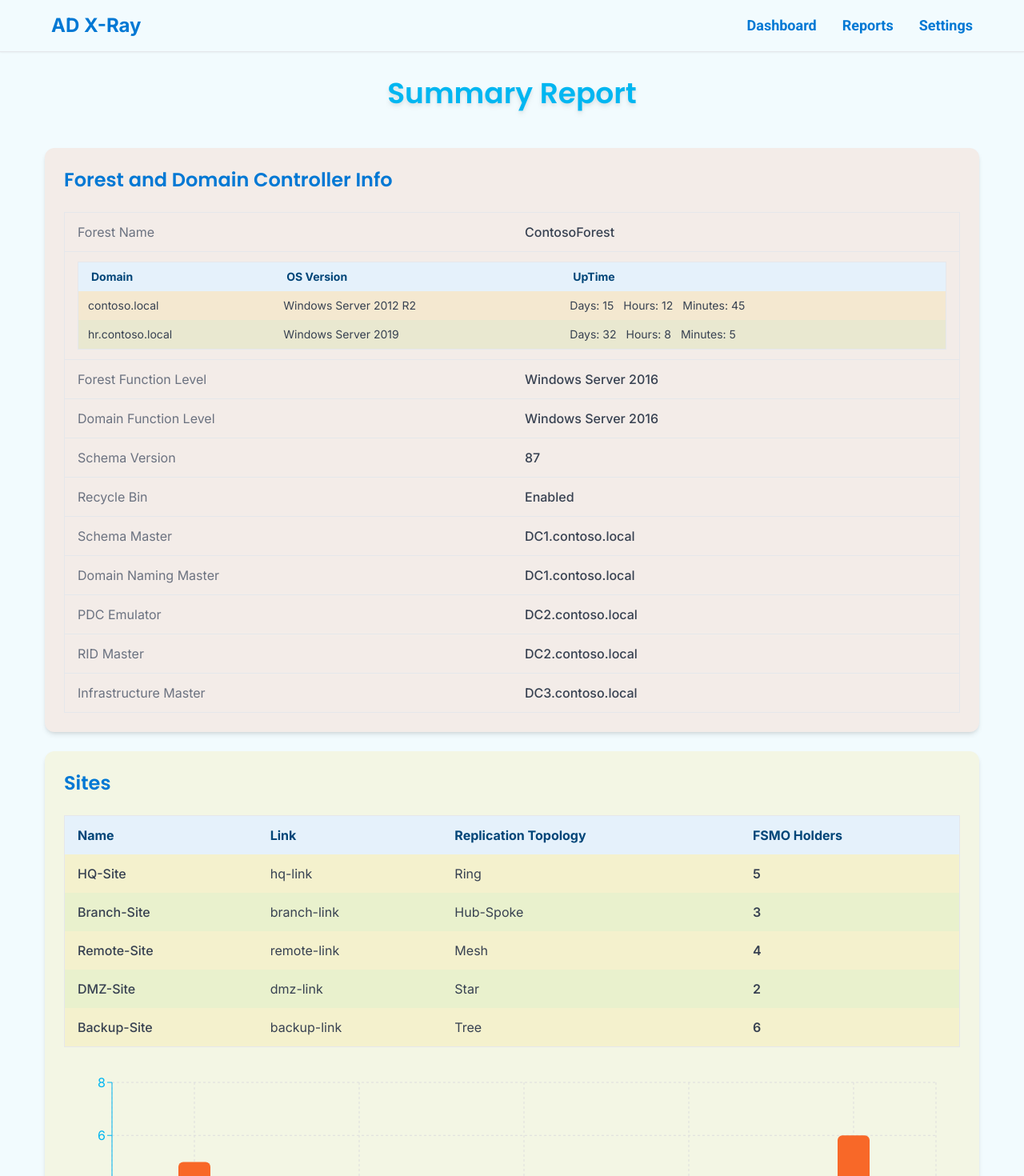
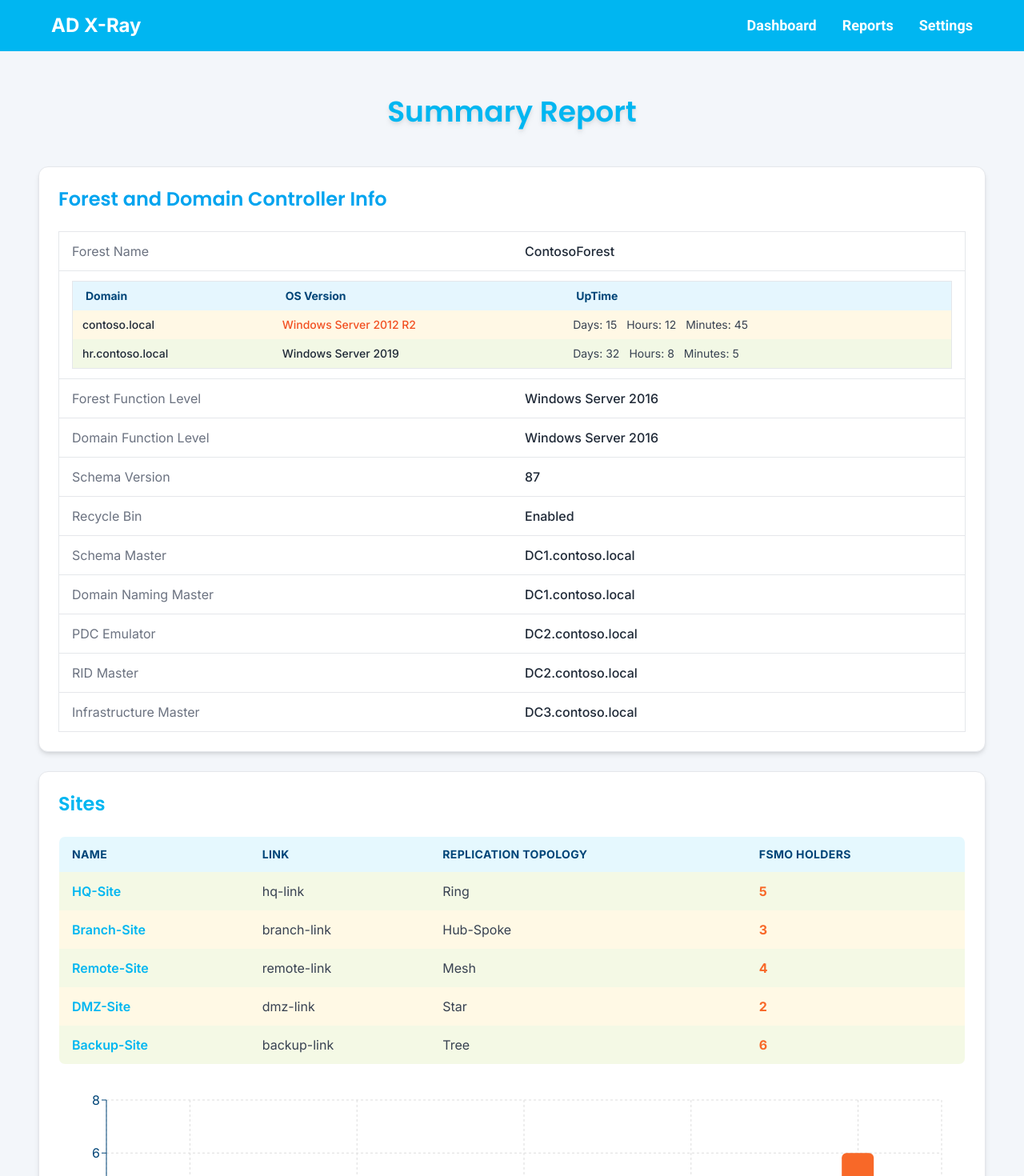
Before and after one commit to lingueeni/chart-app, a Next.js app: page / in a window 1280 px wide. Shown: the top 1470 px of the page at 80% size. Built offline with nearby package versions, Linux system fonts and the light colour scheme.

Commit message:
change schema to windows logo schema

```diff
--- a/app/components/ForestCard.tsx
+++ b/app/components/ForestCard.tsx
@@ -53,14 +53,16 @@ export default function ForestCard() {
   };
 
   return (
-    <div className="w-full bg-orange/10 p-6 rounded-xl shadow-md hover:shadow-[0_0_20px_3px_rgba(248,104,40,0.3)] transition-shadow duration-300">
-      <h2 className="font-poppins text-2xl font-bold text-[#0078D4] mb-6">
+    <div className="w-full bg-white p-6 rounded-xl shadow-md border border-gray-200">
+      {/* Title */}
+      <h2 className="font-poppins text-2xl font-bold text-[#00A4EF] mb-6">
         Forest and Domain Controller Info
       </h2>
 
       <div className="overflow-x-auto">
-        <table className="min-w-full text-base text-gray-700 border border-gray-200 rounded-lg">
+        <table className="min-w-full text-base text-gray-800 border border-gray-200 rounded-lg">
           <tbody>
+            {/* Forest Name */}
             <tr className="border-b border-gray-200">
               <td className="px-4 py-3 text-gray-500 w-1/2">Forest Name</td>
               <td className="px-4 py-3 font-medium">{forestData.forestName}</td>
@@ -70,9 +72,9 @@ export default function ForestCard() {
             <tr className="border-b border-gray-200">
               <td colSpan={2} className="px-4 py-3">
                 <div className="overflow-x-auto">
-                  <table className="min-w-full text-left text-gray-700 text-sm border border-gray-200 rounded-lg">
+                  <table className="min-w-full text-left text-sm border border-gray-200 rounded-lg">
                     <thead>
-                      <tr className="bg-[#E5F1FB] text-[#004578]">
+                      <tr className="bg-[#00A4EF]/10 text-[#004578]">
                         <th className="px-4 py-2">Domain</th>
                         <th className="px-4 py-2">OS Version</th>
                         <th className="px-4 py-2">UpTime</th>
@@ -83,12 +85,22 @@ export default function ForestCard() {
                         <tr
                           key={i}
                           className={`${
-                            i % 2 === 0 ? "bg-yellow/10" : "bg-green/10"
-                          } hover:bg-orange/20 transition-colors`}
+                            i % 2 === 0 ? "bg-[#FFB900]/10" : "bg-[#7FBA00]/10"
+                          } hover:bg-[#F25022]/10 transition-colors`}
                         >
-                          <td className="px-3 py-2">{domain.name}</td>
-                          <td className="px-3 py-2">{domain.osVersion}</td>
-                          <td className="px-3 py-2">
+                          <td className="px-3 py-2 font-medium">
+                            {domain.name}
+                          </td>
+                          <td
+                            className={`px-3 py-2 font-medium ${
+                              domain.osVersion.includes("2012")
+                                ? "text-[#F25022]"
+                                : "text-[#1F2937]"
+                            }`}
+                          >
+                            {domain.osVersion}
+                          </td>
+                          <td className="px-3 py-2 text-gray-700">
                             {domain.upTime.map((u, j) => {
                               const key = Object.keys(u)[0];
                               return (
@@ -109,13 +121,13 @@ export default function ForestCard() {
             {/* Forest info */}
             <tr className="border-b border-gray-200">
               <td className="px-4 py-3 text-gray-500">Forest Function Level</td>
-              <td className="px-4 py-3 font-medium">
+              <td className="px-4 py-3 font-medium ">
                 {forestData.forestFunctionLevel}
               </td>
             </tr>
             <tr className="border-b border-gray-200">
               <td className="px-4 py-3 text-gray-500">Domain Function Level</td>
-              <td className="px-4 py-3 font-medium">
+              <td className="px-4 py-3 font-medium ">
                 {forestData.domainFunctionLevel}
               </td>
             </tr>
@@ -127,7 +139,9 @@ export default function ForestCard() {
             </tr>
             <tr className="border-b border-gray-200">
               <td className="px-4 py-3 text-gray-500">Recycle Bin</td>
-              <td className="px-4 py-3 font-medium">{forestData.recycleBin}</td>
+              <td className="px-4 py-3 font-medium ">
+                {forestData.recycleBin}
+              </td>
             </tr>
 
             {/* FSMO Roles */}
@@ -145,19 +159,19 @@ export default function ForestCard() {
             </tr>
             <tr className="border-b border-gray-200">
               <td className="px-4 py-3 text-gray-500">PDC Emulator</td>
-              <td className="px-4 py-3 font-medium">
+              <td className="px-4 py-3 font-medium ">
                 {forestData.fsmoRoles.pdcEmulator}
               </td>
             </tr>
             <tr className="border-b border-gray-200">
               <td className="px-4 py-3 text-gray-500">RID Master</td>
-              <td className="px-4 py-3 font-medium">
+              <td className="px-4 py-3 font-medium ">
                 {forestData.fsmoRoles.ridMaster}
               </td>
             </tr>
             <tr>
               <td className="px-4 py-3 text-gray-500">Infrastructure Master</td>
-              <td className="px-4 py-3 font-medium">
+              <td className="px-4 py-3 font-medium ">
                 {forestData.fsmoRoles.infrastructureMaster}
               </td>
             </tr>
--- a/app/components/HealthForm.tsx
+++ b/app/components/HealthForm.tsx
@@ -16,14 +16,20 @@ export default function HealthForm() {
 
   const handleSubmit = (e: React.FormEvent) => {
     e.preventDefault();
-    alert("Running health check...");
+    alert("🔍 Running Active Directory Health Check...");
   };
 
   return (
-    <div className="bg-green/10 p-8 rounded-2xl shadow-md hover:shadow-lg transition-shadow duration-300">
-      <h2 className="text-2xl font-bold text-[#0078D4] mb-6">
+    <div className="bg-white p-8 rounded-2xl shadow-md hover:shadow-lg transition-shadow duration-300">
+      {/* Header */}
+      <h2 className="text-2xl font-oswald font-bold text-[#0078D4] mb-2">
         Enter Domain Information
       </h2>
+      <p className="text-gray-500 font-roboto mb-6">
+        Provide your Active Directory details to start the health check.
+      </p>
+
+      {/* Form */}
       <form
         onSubmit={handleSubmit}
         className="grid grid-cols-1 md:grid-cols-2 gap-6"
@@ -31,44 +37,45 @@ export default function HealthForm() {
         <input
           type="text"
           name="domain"
-          placeholder="Domain Name"
+          placeholder="🌐 Domain Name"
           value={form.domain}
           onChange={handleChange}
-          className="bg-white border border-gray-300 rounded-lg px-4 py-3 text-gray-800 placeholder-gray-450 focus:outline-none focus:ring-2 focus:ring-[#0078D4] transition"
+          className="bg-gray-50 border border-gray-300 rounded-lg px-4 py-3 text-gray-800 placeholder-gray-400 focus:outline-none focus:ring-2 focus:ring-[#0078D4] transition"
           required
         />
         <input
           type="text"
           name="server"
-          placeholder="Domain Controller IP"
+          placeholder="🖥️ Domain Controller IP"
           value={form.server}
           onChange={handleChange}
-          className="bg-white border border-gray-200 rounded-lg px-4 py-3 text-gray-800 placeholder-gray-450 focus:outline-none focus:ring-2 focus:ring-[#0078D4] transition"
+          className="bg-gray-50 border border-gray-300 rounded-lg px-4 py-3 text-gray-800 placeholder-gray-400 focus:outline-none focus:ring-2 focus:ring-[#0078D4] transition"
           required
         />
         <input
           type="text"
           name="username"
-          placeholder="Username"
+          placeholder="👤 Username"
           value={form.username}
           onChange={handleChange}
-          className="bg-white border border-gray-200 rounded-lg px-4 py-3 text-gray-800 placeholder-gray-450 focus:outline-none focus:ring-2 focus:ring-[#0078D4] transition"
+          className="bg-gray-50 border border-gray-300 rounded-lg px-4 py-3 text-gray-800 placeholder-gray-400 focus:outline-none focus:ring-2 focus:ring-[#0078D4] transition"
           required
         />
         <input
           type="password"
           name="password"
-          placeholder="Password"
+          placeholder="🔑 Password"
           value={form.password}
           onChange={handleChange}
-          className="bg-white border border-gray-200 rounded-lg px-4 py-3 text-gray-800 placeholder-gray-450 focus:outline-none focus:ring-2 focus:ring-[#0078D4] transition"
+          className="bg-gray-50 border border-gray-300 rounded-lg px-4 py-3 text-gray-800 placeholder-gray-400 focus:outline-none focus:ring-2 focus:ring-[#0078D4] transition"
           required
         />
 
+        {/* Submit Button */}
         <div className="col-span-1 md:col-span-2 flex justify-center mt-4">
           <button
             type="submit"
-            className="bg-[#0078D4] hover:bg-[#005a9e] text-white font-semibold px-8 py-3 rounded-lg shadow-md transition-colors duration-300"
+            className="bg-[#0078D4] hover:bg-[#005A9E] text-white font-semibold px-8 py-3 rounded-lg shadow-md transition-colors duration-300"
           >
             Run Health Check
           </button>
--- a/app/components/Navbar.tsx
+++ b/app/components/Navbar.tsx
@@ -15,31 +15,47 @@ export default function Navbar() {
     };
 
     handleScroll();
-
     window.addEventListener("scroll", handleScroll, { passive: true });
     return () => window.removeEventListener("scroll", handleScroll);
   }, []);
 
   return (
-    <header className="sticky top-0 z-50 bg-cyan/8 border-b border-gray-200 shadow-sm">
+    <header
+      className={`sticky top-0 z-50 transition-colors duration-300 ${
+        scrolled
+          ? "bg-white border-b border-gray-200 shadow-md"
+          : "bg-[#00B6F1]" // Windows blue
+      }`}
+    >
       <div className="w-[90%] mx-auto py-4 flex justify-between items-center">
+        {/* Logo */}
         <Link
           href="/"
-          className="font-oswald text-2xl font-bold text-[#0078D4] hover:text-[#005A9E] transition-colors"
+          className={`font-oswald text-2xl font-bold transition-colors ${
+            scrolled ? "text-[#00B6F1]" : "text-white hover:text-[#004578]"
+          }`}
         >
           AD X-Ray
         </Link>
 
+        {/* Nav Links */}
         <nav className="space-x-8">
           {[
-            { href: "/", label: "Dashboard" },
-            { href: "/reports", label: "Reports" },
-            { href: "/settings", label: "Settings" },
+            { href: "/", label: "Dashboard", color: "#F86828" }, // Orange
+            { href: "/reports", label: "Reports", color: "#92C400" }, // Green
+            { href: "/settings", label: "Settings", color: "#FFC400" }, // Yellow
           ].map((link) => (
             <Link
               key={link.href}
               href={link.href}
-              className="font-roboto text-[#0078D4] hover:text-[#005A9E] transition-colors font-semibold text-lg"
+              className={`font-roboto font-semibold text-lg transition-colors ${
+                scrolled ? "text-gray-800 hover:opacity-70" : "text-white"
+              }`}
+              style={{
+                textDecorationColor: link.color,
+                textDecorationThickness: "3px",
+                textUnderlineOffset: "6px",
+              }}
             >
               {link.label}
             </Link>
--- a/app/components/SitesCard.tsx
+++ b/app/components/SitesCard.tsx
@@ -58,14 +58,17 @@ export default function SitesCard() {
   ];
 
   return (
-    <div className="w-full bg-yellow/10 p-6 rounded-xl shadow-md hover:shadow-[0_0_20px_3px_rgba(248,104,40,0.3)] transition-shadow duration-300">
-      <h2 className="font-poppins text-2xl font-bold text-[#0078D4] mb-6">
+    <div className="w-full bg-white p-6 rounded-xl shadow-md border border-gray-200 hover:shadow-[0_0_25px_3px_rgba(0,182,241,0.2)] transition-shadow duration-300">
+      {/* Title */}
+      <h2 className="font-poppins text-2xl font-bold text-[#00B6F1] mb-6">
         Sites
       </h2>
+
+      {/* Table */}
       <div className="overflow-x-auto mb-6">
-        <table className="min-w-full text-base text-gray-700 border border-gray-200 rounded-lg">
+        <table className="min-w-full text-base text-gray-700 border border-[#00B6F1]/30 rounded-lg overflow-hidden">
           <thead>
-            <tr className="bg-[#E5F1FB] text-[#004578]">
+            <tr className="bg-[#00B6F1]/10 text-[#004578] uppercase tracking-wide text-sm">
               <th className="px-4 py-3 text-left">Name</th>
               <th className="px-4 py-3 text-left">Link</th>
               <th className="px-4 py-3 text-left">Replication Topology</th>
@@ -77,18 +80,24 @@ export default function SitesCard() {
               <tr
                 key={site.id}
                 className={`${
-                  i % 2 === 0 ? "bg-yellow/10" : "bg-green/10"
-                } hover:bg-orange/20 transition-colors`}
+                  i % 2 === 0 ? "bg-[#92C400]/10" : "bg-[#FFC400]/10"
+                } hover:bg-[#F86828]/20 transition-colors`}
               >
-                <td className="px-4 py-3 font-medium">{site.name}</td>
+                <td className="px-4 py-3 font-semibold text-[#00B6F1]">
+                  {site.name}
+                </td>
                 <td className="px-4 py-3">{site.link}</td>
                 <td className="px-4 py-3">{site.replicationTopology}</td>
-                <td className="px-4 py-3 font-semibold">{site.fsmoCount}</td>
+                <td className="px-4 py-3 font-bold text-[#F86828]">
+                  {site.fsmoCount}
+                </td>
               </tr>
             ))}
           </tbody>
         </table>
       </div>
+
+      {/* Chart */}
       <div className="h-80">
         <ResponsiveContainer width="100%" height="100%">
           <BarChart
@@ -96,27 +105,27 @@ export default function SitesCard() {
             margin={{ top: 20, right: 30, left: 0, bottom: 5 }}
           >
             <CartesianGrid strokeDasharray="3 3" stroke="#ddd" />
-            <XAxis dataKey="name" stroke="#00B6F1" />
-            <YAxis stroke="#00B6F1" />
+            <XAxis dataKey="name" stroke="#004578" />
+            <YAxis stroke="#004578" />
             <Tooltip
               contentStyle={{
-                backgroundColor: "#FFC400", // yellow background
-                border: "1px solid #00B6F1", // cyan border
+                backgroundColor: "#FFFFFF",
+                border: "1px solid #00B6F1",
                 borderRadius: "8px",
                 color: "#004578",
               }}
               labelStyle={{
-                color: "#92C400", // green label text
+                color: "#92C400",
                 fontWeight: "bold",
               }}
               itemStyle={{
-                color: "#F86828", // orange items
+                color: "#F86828",
                 fontWeight: "500",
               }}
             />
             <Bar
               dataKey="fsmoCount"
-              fill="#F86828"
+              fill="#F86828" // orange default
               barSize={40}
               radius={[6, 6, 0, 0]}
               activeBar={{
--- a/app/layout.tsx
+++ b/app/layout.tsx
@@ -13,11 +13,15 @@ const roboto = Roboto({
   subsets: ["latin"],
   variable: "--font-roboto",
 });
-const oswald = Oswald({ subsets: ["latin"], variable: "--font-oswald" });
+const oswald = Oswald({
+  subsets: ["latin"],
+  variable: "--font-oswald",
+});
 
 export const metadata = {
-  title: "Dashboard",
-  description: "Next.js 15 Dashboard styled like Microsoft services",
+  title: "AD X-Ray Dashboard",
+  description:
+    "Next.js 15 Dashboard styled with Microsoft Windows color schema",
 };
 
 export default function RootLayout({
@@ -30,9 +34,19 @@ export default function RootLayout({
       lang="en"
       className={`${inter.variable} ${poppins.variable} ${roboto.variable} ${oswald.variable}`}
     >
-      <body className="min-h-screen bg-cyan/5 text-gray-900 font-sans">
+      <body className="min-h-screen flex flex-col bg-[#F3F6FA] text-gray-900 font-sans antialiased">
+        {/* Navbar */}
         <Navbar />
-        <main className="w-[95%] mx-auto py-6">{children}</main>
+
+        {/* Page Wrapper */}
+        <main className="flex-1 w-[95%] mx-auto py-8 space-y-8">
+          {children}
+        </main>
+
+        {/* Footer */}
+        <footer className="w-full py-4 bg-gray-100 text-center text-sm text-gray-500 border-t">
+          © {new Date().getFullYear()} AD X-Ray · Built with Next.js
+        </footer>
       </body>
     </html>
   );
--- a/app/page.tsx
+++ b/app/page.tsx
@@ -4,15 +4,18 @@ import SitesCard from "./components/SitesCard";
 
 export default async function LandingPage() {
   return (
-    <div className="min-h-screen bg-cyan/9 text-gray-200 px-2 py-2">
-      <div className="max-w-screen-2xl mx-auto space-y-8 px-4">
+    <main className="min-h-screen bg-[#F3F6FA] text-gray-800">
+      {/* Page Wrapper */}
+      <div className="max-w-screen-2xl mx-auto px-4 py-6 space-y-8">
+        {/* Page Header */}
         <PageHeader />
 
-        <div className="grid grid-cols-1 gap-6">
+        {/* Dashboard Content */}
+        <section className="grid grid-cols-1 gap-6">
           <ForestCard />
           <SitesCard />
-        </div>
+        </section>
       </div>
-    </div>
+    </main>
   );
 }
--- a/app/reports/page.tsx
+++ b/app/reports/page.tsx
@@ -2,9 +2,15 @@ import HealthForm from "../components/HealthForm";
 
 export default function ReportsPage() {
   return (
-    <div className="bg-green/10 p-8 rounded-2xl shadow-lg hover:shadow-[0_0_20px_3px_rgba(56,189,248,0.4)] transition-shadow duration-300">
-      <h1 className="text-3xl font-bold text-blue-500 mb-6">📊 Reports</h1>
-      <HealthForm />
-    </div>
+    <section className="bg-white p-8 rounded-2xl shadow-md hover:shadow-[0_4px_20px_rgba(0,0,0,0.1)] transition-shadow duration-300">
+      <header className="mb-6">
+        <h1 className="text-3xl font-oswald font-bold text-[#0078D4] flex items-center gap-2">
+          📊 Reports
+        </h1>
+      </header>
+      <div className="mt-4">
+        <HealthForm />
+      </div>
+    </section>
   );
 }
```
